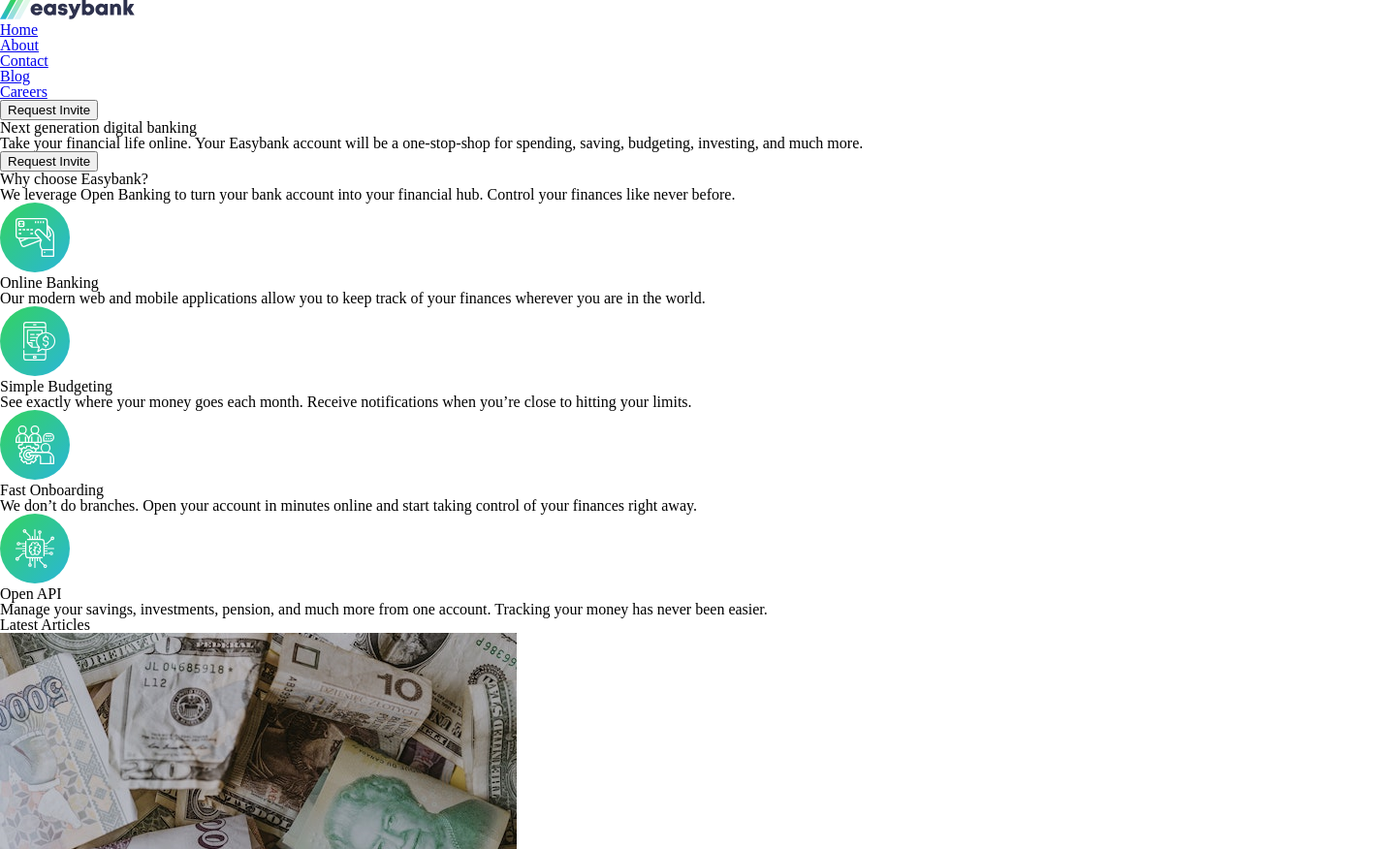
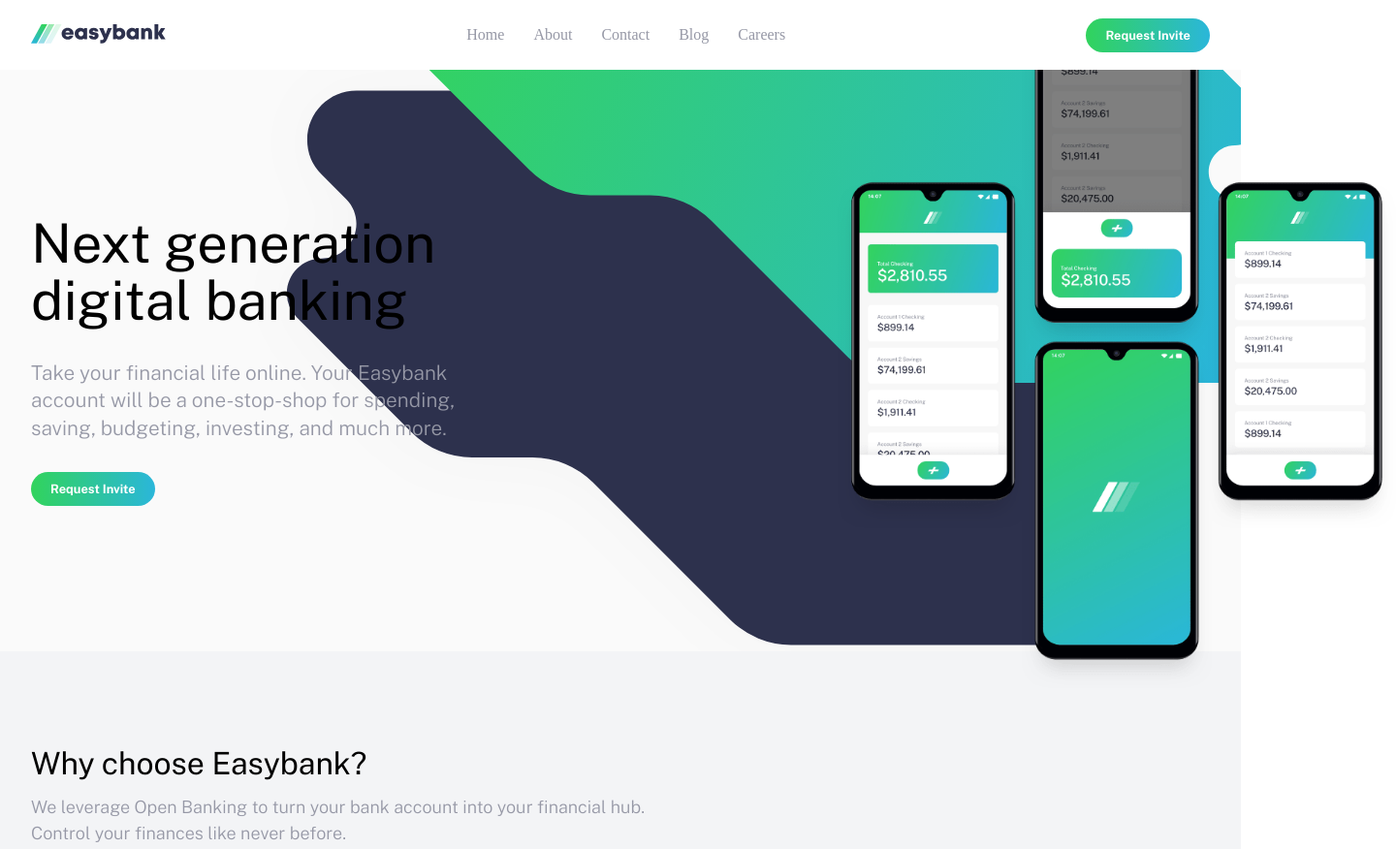
Before and after one commit to hiimhl/Easybank_landing_page, a plain HTML site: page index.html in a window 1280 px wide. Shown: the top 876 px of the page at 97% size, 1440 px wide, since content can reach past the window. Drawn offline with nearby package versions, Linux system fonts and the light colour scheme.

Commit message:
css - header, intro section

```diff
--- a/index.html
+++ b/index.html
@@ -13,12 +13,23 @@
     />
 
     <title>Easybank landing page | Frontend Mentor</title>
+
+    <!-- font -->
+    <link rel="preconnect" href="https://fonts.googleapis.com" />
+    <link rel="preconnect" href="https://fonts.gstatic.com" crossorigin />
+    <link
+      href="https://fonts.googleapis.com/css2?family=Public+Sans:wght@300;400;700&display=swap"
+      rel="stylesheet"
+    />
+
+    <!-- css -->
     <link href="reset.css" rel="stylesheet" />
     <link href="style.css" rel="stylesheet" />
   </head>
 
   <body>
     <header id="header">
+      <div class="header-container container">
         <div class="header__logo">
           <img src="images/logo.svg" alt="logo" />
         </div>
@@ -34,40 +45,54 @@
         <div class="header__login">
           <button class="login__button">Request Invite</button>
         </div>
+      </div>
     </header>
 
-    <!-- main -->
-    <main id="main">
-      <section id="main-container" class="section">
-        <div class="main__contnet">
-          <h1 class="content__title">Next generation digital banking</h1>
+    <!-- Main -->
+    <main id="wrapper">
+      <!-- Intro  -->
+      <section id="intro" class="section">
+        <div class="intro-container container">
+          <div class="intro__contnet">
+            <h1 class="intro__content__title">
+              Next generation digital banking
+            </h1>
             <p>
               Take your financial life online. Your Easybank account will be a
               one-stop-shop for spending, saving, budgeting, investing, and much
               more.
             </p>
-          <button class="content__button">Request Invite</button>
+            <button class="login__button">Request Invite</button>
+          </div>
+          <div class="intro__image">
+            <img
+              class="mockup"
+              src="images/image-mockups.png"
+              alt="mockup-easybank"
+            />
+          </div>
         </div>
       </section>
 
-      <!-- first container -->
-      <section id="first-container">
-        <div class="first__head">
-          <h2 class="first__title">Why choose Easybank?</h2>
+      <!-- Easybank container -->
+      <section id="easy" class="section">
+        <div class="easy-container container">
+          <div class="easy__head">
+            <h2 class="easy__title">Why choose Easybank?</h2>
             <p>
               We leverage Open Banking to turn your bank account into your
-            financial hub. Control your finances like never before.
+              financial hub.<br />Control your finances like never before.
             </p>
           </div>
-        <ul class="first__info">
+          <ul class="easy__info">
             <li class="info__list">
               <span class="info__list__img">
                 <img src="images/icon-online.svg" alt="icon" />
               </span>
               <h4 class="info__list__title">Online Banking</h4>
               <p class="info__list__paragraph">
-              Our modern web and mobile applications allow you to keep track of
-              your finances wherever you are in the world.
+                Our modern web and mobile applications allow you to keep track
+                of your finances wherever you are in the world.
               </p>
             </li>
             <li class="info__list">
@@ -96,15 +121,17 @@
               </span>
               <h4 class="info__list__title">Open API</h4>
               <p class="info__list__paragraph">
-              Manage your savings, investments, pension, and much more from one
-              account. Tracking your money has never been easier.
+                Manage your savings, investments, pension, and much more from
+                one account. Tracking your money has never been easier.
               </p>
             </li>
           </ul>
+        </div>
       </section>
 
       <!-- last contanier -->
-      <section id="articles">
+      <section id="articles" class="section">
+        <div class="articles-container container">
           <h2 class="last__title">Latest Articles</h2>
           <ul class="articles__content">
             <li class="articles__list">
@@ -117,8 +144,9 @@
                   Receive money in any currency with no fees
                 </h5>
                 <p>
-                The world is getting smaller and we’re becoming more mobile. So
-                why should you be forced to only receive money in a single …
+                  The world is getting smaller and we’re becoming more mobile.
+                  So why should you be forced to only receive money in a single
+                  …
                 </p>
               </div>
             </li>
@@ -148,7 +176,8 @@
                 </h5>
                 <p>
                   We want you to enjoy your travels. This is why we don’t charge
-                any fees on purchases while you’re abroad. We’ll even show you …
+                  any fees on purchases while you’re abroad. We’ll even show you
+                  …
                 </p>
               </div>
             </li>
@@ -169,10 +198,12 @@
               </div>
             </li>
           </ul>
+        </div>
       </section>
     </main>
     <!-- footer -->
-    <footer id="footer">
+    <footer id="footer" class="section">
+      <div class="footer-container container">
         <nav class="footer__nav">
           <div class="nav__logos">
             <div class="nav__logo">
@@ -196,8 +227,9 @@
           </ul>
         </nav>
         <div class="footer__info">
-        <button class="footer__button">Request Invite</button>
+          <button class="login__button">Request Invite</button>
           <small>© Easybank. All Rights Reserved</small>
+        </div>
       </div>
     </footer>
     <div class="attribution">
--- a/reset.css
+++ b/reset.css
@@ -122,3 +122,7 @@
   border-collapse: collapse;
   border-spacing: 0;
 }
+a {
+  text-decoration: none;
+  color: black;
+}
--- a/style.css
+++ b/style.css
@@ -1,3 +1,81 @@
+/* root */
+:root {
+  /* color */
+
+  --gradient-color: linear-gradient(
+    90deg,
+    hsl(136, 65%, 51%),
+    hsl(192, 70%, 51%)
+  );
+  --green-color: hsl(136, 65%, 51%);
+  --blue-color: hsl(192, 70%, 51%);
+
+  --dark-blue-color: hsl(233, 26%, 24%);
+  --gray-color: hsl(233, 8%, 62%);
+  --light-gray-color: hsl(220, 16%, 96%);
+  --very-light-gray-color: hsl(0, 0%, 98%);
+  --white-color: hsl(0, 0%, 100%);
+
+  /* margin, padding */
+  --space-mico: 7px;
+  --space-small: 15px;
+  --space-regular: 30px;
+  --space-large: 50px;
+  --space-xlarge: 100px;
+
+  /* border */
+  --border-radius: 7px;
+  --border-button: 50px;
+  --border-circle: 50%;
+
+  /* font */
+  --font-size-small: 0.8rem;
+  --font-size-nomal: 1.3rem;
+  --font-size-large: 2rem;
+  --font-size-xlarge: 3.5rem;
+
+  /* font-weight */
+  --font-weights-light: 300;
+  --font-weights-basic: 400;
+  --font-weights-bold: 700;
+}
+
+/* All tags */
+* {
+  box-sizing: border-box;
+  font-size: 18px;
+  font-family: "Public Sans", sans-serif;
+  cursor: default;
+  font-weight: var(--font-weights-light);
+}
+
+button {
+  cursor: pointer;
+  background-color: transparent;
+  border: none;
+}
+
+a {
+  cursor: pointer;
+}
+
+p {
+  color: var(--gray-color);
+  line-height: 1.5;
+}
+
+/* Section, Container */
+.section {
+  width: 100%;
+  height: auto;
+}
+.container {
+  width: 95%;
+  max-width: 1280px;
+  margin: 0 auto;
+}
+
+/* attribution */
 .attribution {
   font-size: 11px;
   text-align: center;
@@ -5,3 +83,145 @@
 .attribution a {
   color: hsl(228, 45%, 44%);
 }
+
+/* Header */
+#header {
+  z-index: 100;
+  position: relative;
+  background-color: white;
+}
+.header-container {
+  display: flex;
+  justify-content: space-between;
+  align-items: center;
+  height: 9vh;
+}
+
+.menu {
+  display: flex;
+  flex-direction: row;
+  gap: var(--space-regular);
+  height: 9vh;
+  width: auto;
+}
+
+.menu__list {
+  height: 9vh;
+  width: auto;
+  display: flex;
+  border-bottom: 3px solid white;
+}
+.menu__list a {
+  height: 9vh;
+  line-height: 9vh;
+  width: auto;
+  color: var(--gray-color);
+  transition: border 0.3s ease, color 0.3s ease;
+}
+
+.menu__list a:hover {
+  border-bottom: 3px solid var(--green-color);
+  color: var(--dark-blue-color);
+}
+
+/* Request button */
+.login__button {
+  padding: 10px 20px;
+  background: var(--gradient-color);
+  border-radius: var(--border-button);
+  font-size: var(--font-size-small);
+  color: var(--white-color);
+  font-weight: var(--font-weights-bold);
+  transition: opacity 0.3s ease;
+}
+.login__button:hover {
+  opacity: 70%;
+}
+
+/* Main */
+#wrapper {
+  background-color: var(--very-light-gray-color);
+  width: 100%;
+  height: auto;
+  z-index: 1;
+}
+
+/* intro container */
+#intro {
+  /* desktop intro image  */
+  background-image: url("images/bg-intro-desktop.svg");
+  background-repeat: no-repeat;
+  background-position: 145% 80%;
+  background-size: 70rem;
+}
+
+.intro-container {
+  /* background-color: bisque; */
+  height: 75vh;
+  display: flex;
+  align-items: center;
+  justify-content: space-between;
+}
+
+.intro__contnet {
+  width: 35vw;
+}
+.intro__content__title {
+  font-size: var(--font-size-xlarge);
+  font-weight: var(--font-weights-basic);
+  line-height: 3.7rem;
+}
+
+.intro__contnet p {
+  margin: var(--space-regular) 0;
+  line-height: 1.8rem;
+  font-size: var(--font-size-nomal);
+}
+
+.intro__image {
+  z-index: 2;
+}
+.mockup {
+  position: relative;
+  top: -0.8rem;
+  right: -15vw;
+  width: 45vw;
+}
+
+/* Easy */
+#easy {
+  background-color: var(--light-gray-color);
+  padding: var(--space-xlarge) 0;
+}
+.easy__head {
+  margin-bottom: var(--space-xlarge);
+}
+.easy__title {
+  font-size: var(--font-size-large);
+  font-weight: var(--font-weights-basic);
+}
+.easy__head p {
+  margin-top: var(--space-small);
+}
+
+/* ul */
+.easy__info {
+  display: flex;
+  gap: var(--space-regular);
+}
+.info__list__img img {
+  width: 65px;
+}
+.info__list__title {
+  font-size: var(--font-size-nomal);
+  font-weight: var(--font-weights-basic);
+  margin: var(--space-regular) 0;
+}
+.info__list p {
+  line-height: 1.6;
+}
+/*  */
+/*  */
+/* mobile */
+@media (max-width: 375px) {
+}
```
Lines whose indentation alone changed are shown as unchanged.
